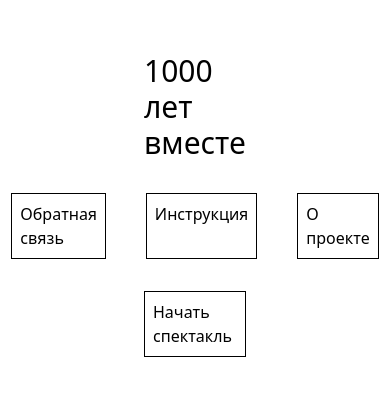
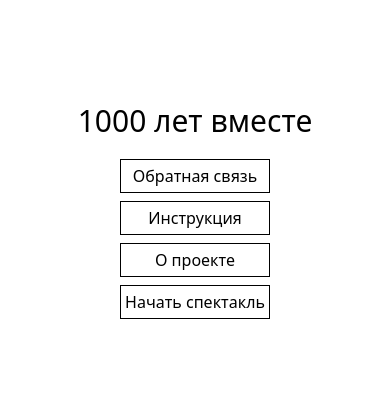
Before and after one commit to DenisFeofanov/1000-years-together, a Next.js app: page / in a window 390 px wide. Shown: the part 217-612 px from the top of the page. Built offline with nearby package versions, Linux system fonts and the light colour scheme.

Commit message:
[feat] add mobile view

```diff
--- a/src/components/AppLink.tsx
+++ b/src/components/AppLink.tsx
@@ -11,7 +11,7 @@ function AppLink({ href, children, isDisabled = false, ...rest }: Props) {
     "pointer-events-none cursor-default text-gray-300 border-gray-300";
   return (
     <Link
-      className={`border-black border p-2 m-4 ${disabledStyles}`}
+      className={`border-black border p-1 m-1 text-center lg:p-2 lg:m-4 ${disabledStyles}`}
       href={href}
       {...rest}
     >
--- a/src/pages/Layout.tsx
+++ b/src/pages/Layout.tsx
@@ -4,7 +4,7 @@ interface Props {
 
 export default function Layout({ children }: Props) {
   return (
-    <div className="min-h-screen flex flex-col justify-center items-center p-32">
+    <div className="min-h-screen flex flex-col justify-center items-center p-6 lg:p-32">
       {children}
     </div>
   );
--- a/src/pages/choose-stories/index.tsx
+++ b/src/pages/choose-stories/index.tsx
@@ -30,20 +30,19 @@ function ChooseStories({
           Выбранные истории:{" "}
           {selectedStories && selectedStories.map(act => <>{act.title} </>)}
         </p>
-        <div className="m-3 grid grid-cols-6 gap-4 w-full h-full justify-items-stretch items-stretch aspect-square">
+        <div className="m-3 grid grid-cols-6 gap-1 lg:gap-4 w-full h-full justify-items-stretch items-stretch aspect-square">
           {stories.map(story => {
             const selectedStoryStyle =
               selectedStories?.find(
                 selectedStory => selectedStory.title === story.title
-              ) && " border-black bg-gray-200";
+              ) && "border-black bg-gray-200 pointer-events-none";
 
-            const disabledStyles =
-              isSelectingDone && `pointer-events-none hover:bg-inherit`;
+            const disabledStyles = isSelectingDone && `pointer-events-none`;
 
             return (
               <button
                 type="button"
-                className={`flex justify-center items-center border-2 text-5xl hover:bg-gray-100 ${selectedStoryStyle} ${disabledStyles}`}
+                className={`flex justify-center items-center border-2 text-3xl lg:text-5xl ${selectedStoryStyle} ${disabledStyles}`}
                 key={story.title}
                 onClick={() => addSelectedStory(story)}
               >
--- a/src/pages/index.tsx
+++ b/src/pages/index.tsx
@@ -13,13 +13,13 @@ export default function Home() {
       <Layout>
         <Heading>1000 лет вместе</Heading>
 
-        <nav className="flex gap-2">
+        <nav className="flex flex-col lg:flex-row lg:gap-2">
           <AppLink href="/feedback">Обратная связь</AppLink>
           <AppLink href="/tutorial">Инструкция</AppLink>
           <AppLink href="/about">О проекте</AppLink>
+
+          <AppLink href="/choose-stories">Начать спектакль</AppLink>
         </nav>
-
-        <AppLink href="/choose-stories">Начать спектакль</AppLink>
       </Layout>
     </>
   );
```
